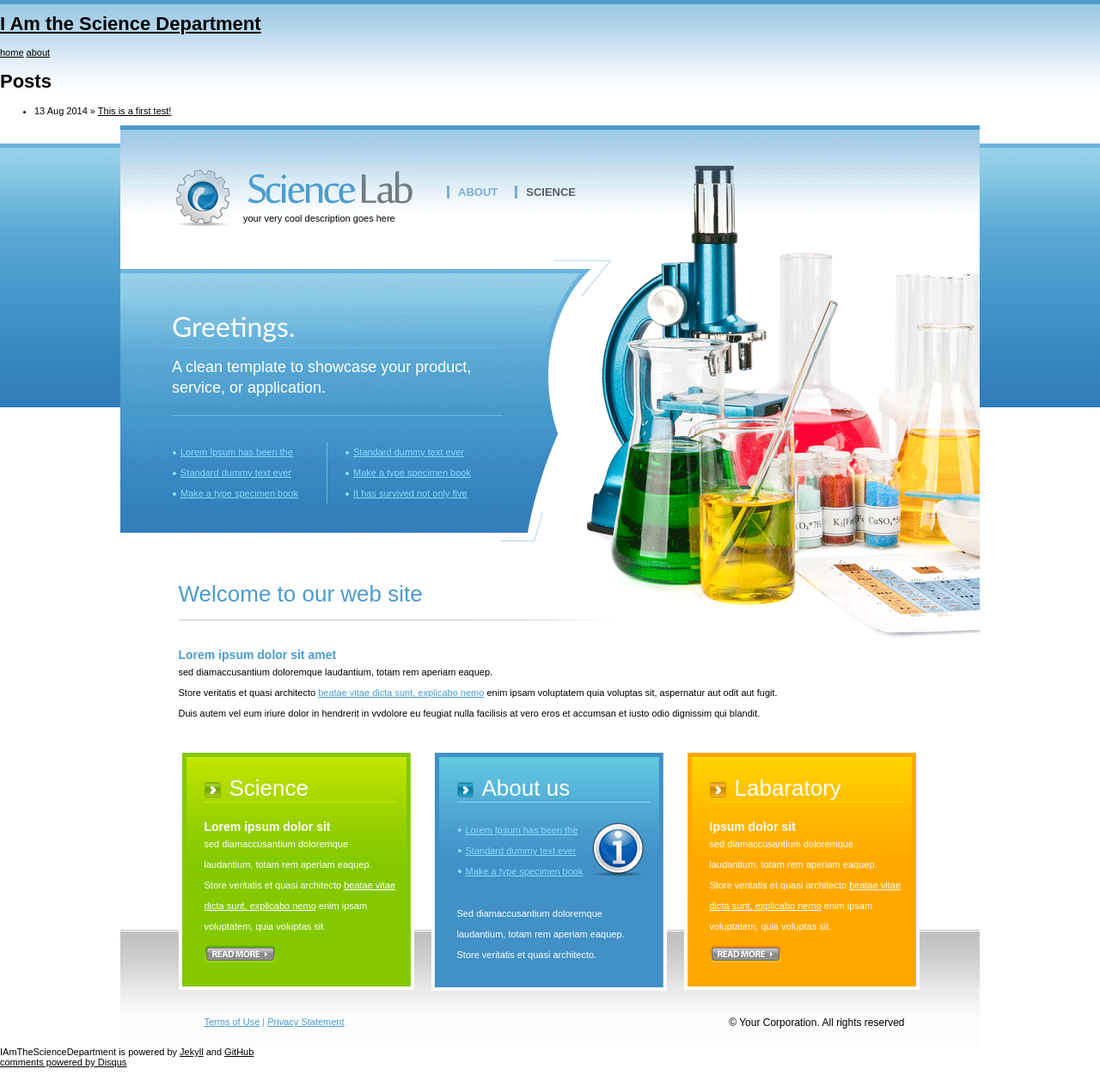
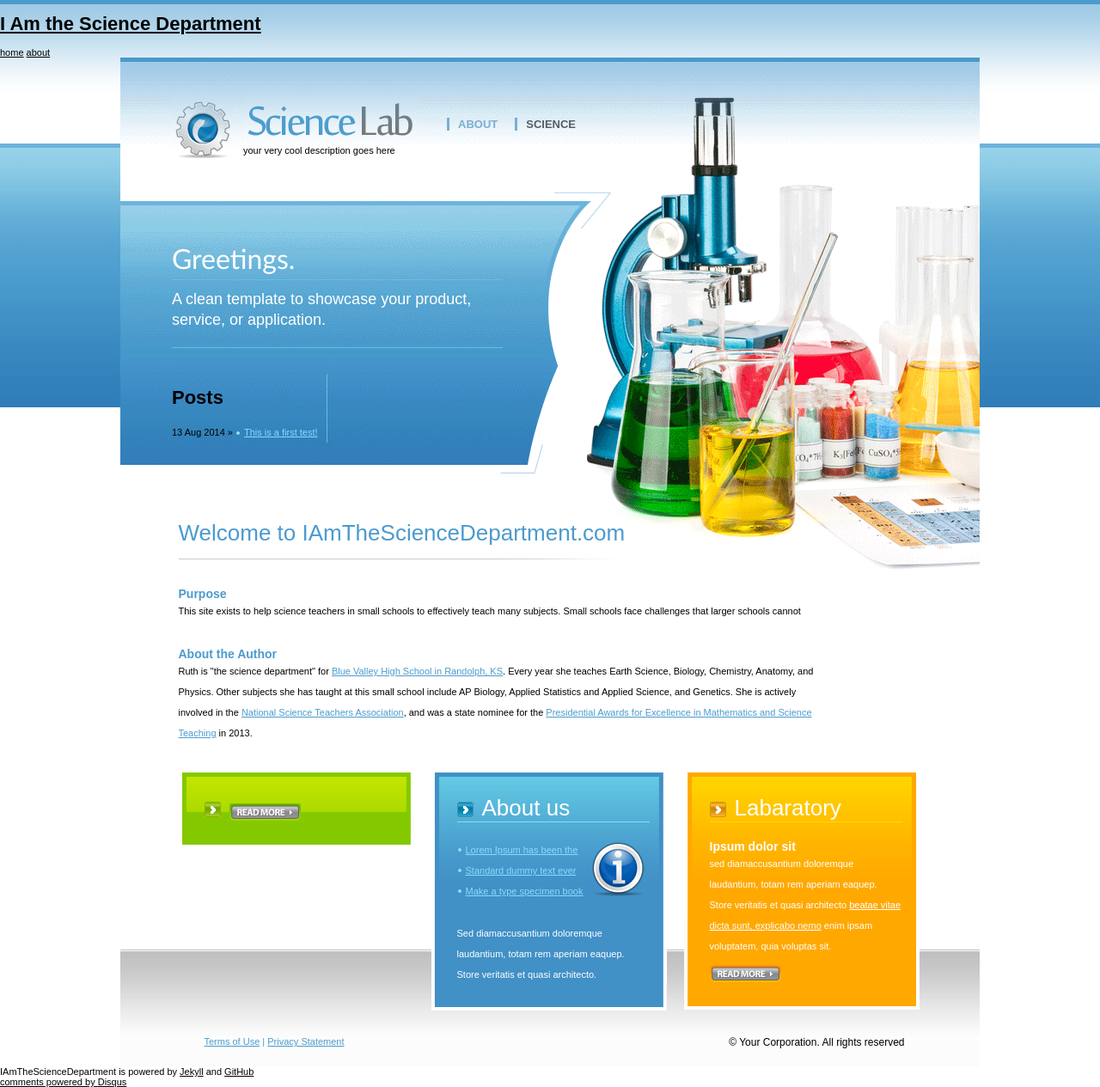
Before and after one commit to iamthesciencedepartment/iamthesciencedepartment.github.io, a Jekyll site: the page built from index.html, in a window 1280 px wide. Shown: the whole page at 86% size. Built offline with Jekyll 4.4.1, drawn with Linux system fonts in a browser that asks for light colours; Markdown is read by kramdown in place of the engine named in the settings; comment, search, counter and statistics services are not loaded; before the commit the page ends 1242 px from its top, so only the background shows below that.

Commit message:
Template

```diff
--- a/index.html
+++ b/index.html
@@ -3,14 +3,6 @@ layout: default
 title: I Am the Science Department
 ---
 
-<div id="home">
-  <h1>Posts</h1>
-  <ul class="posts">
-    {% for post in site.posts %}
-      <li><span>{{ post.date | date_to_string }}</span> &raquo; <a href="{{ post.url }}">{{ post.title }}</a></li>
-    {% endfor %}
-  </ul>
-</div>
 
 
 
@@ -37,25 +29,18 @@ title: I Am the Science Department
  service, or   application.</h4>
 	  <div class="header_list">
 	  <div class="header_block_panel">
-	  <div class="header_block_left"> <ul>
-<li><a href="#">Lorem Ipsum has been the  </a></li>
-<li><a href="#">Standard dummy text ever</a></li>
-<li><a href="#">Make a type specimen book</a></li>
+	  <div class="header_block_left">
+  <h1>Posts</h1>
+  <ul class="posts">
+    {% for post in site.posts %}
+      <li><span>{{ post.date | date_to_string }}</span> &raquo; <a href="{{ post.url }}">{{ post.title }}</a></li>
+    {% endfor %}
+  </ul>
 
-
-</ul>
 
 
 </div>
-<div class="header_block_right"> <ul>
-<li><a href="#">Standard dummy text ever</a></li>
-<li><a href="#">Make a type specimen book</a></li>
-<li><a href="#">It has survived not only five</a></li>
-
-
-</ul>
-
-
+<div class="header_block_right">
 </div>
 	      <div class="clear"></div>
 	  </div>
@@ -70,13 +55,19 @@ title: I Am the Science Department
   <div class="mid_main_left">
   <div class="mid_details">
 
-  <h2>Welcome to our web site </h2>
+  <h2>Welcome to IAmTheScienceDepartment.com</h2>
 
   <img src="images/border_line.gif" alt="" />
-  <h4>Lorem ipsum dolor sit amet</h4>
-  <p>sed diamaccusantium doloremque laudantium, totam rem aperiam eaquep. <br />
-    Store veritatis et quasi architecto <a href="#">beatae vitae dicta sunt, explicabo nemo</a> enim ipsam voluptatem quia voluptas sit, aspernatur aut odit aut fugit. <br />    Duis autem vel eum iriure dolor in hendrerit in vvdolore eu feugiat nulla facilisis at vero eros et accumsan et iusto odio dignissim qui blandit.</p>
-  </div>
+  <p>
+
+  <h4>Purpose</h4>
+  <p>This site exists to help science teachers in small schools to effectively teach many subjects. Small schools face challenges that larger schools cannot</p>
+  <h4>About the Author</h4>
+  <p>Ruth is "the science department" for <a href="http://www.usd384.org/">Blue Valley High School in Randolph, KS</a>. Every year she teaches Earth Science, Biology, Chemistry, Anatomy, and Physics. Other subjects she has taught at this small school include AP Biology, Applied Statistics and Applied Science, and Genetics. She is actively involved in the <a href="http://www.nsta.org/">National Science Teachers Association</a>, and was a state nominee for the <a href="https://www.paemst.org/">Presidential Awards for Excellence in Mathematics and Science Teaching</a> in 2013.
+</div>
+
+
+</div>
 
   </div>
 
@@ -96,10 +87,11 @@ title: I Am the Science Department
   <div class="first_box_bottom">
   <div class="firt_box_details">
 <img src="images/bullet.gif" alt="" style="float:left; margin:8px 10px 0px 0px;" />
-  <h2>Science</h2>
+<!--  <h2>Science</h2>
   <h4>Lorem ipsum dolor sit </h4>
   <p>sed diamaccusantium doloremque laudantium, totam rem aperiam eaquep. Store veritatis et quasi architecto <a href="#">beatae vitae dicta sunt, explicabo nemo</a> enim ipsam voluptatem, quia voluptas sit.</p>
 
+-->
   <a href="#"><img src="images/read_more.gif" alt="" border="0" style="margin:10px 0px 0px 0px;" /></a> </div>
 </div>
 
```
